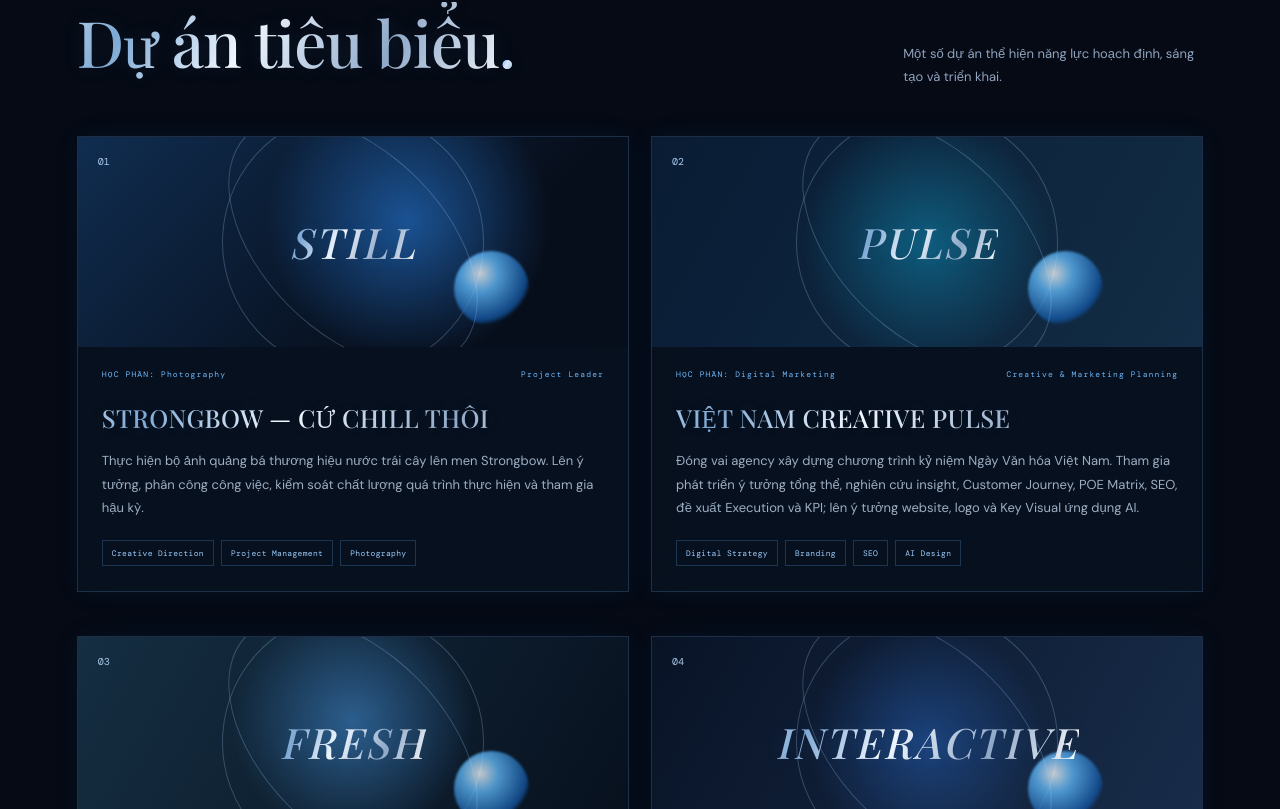
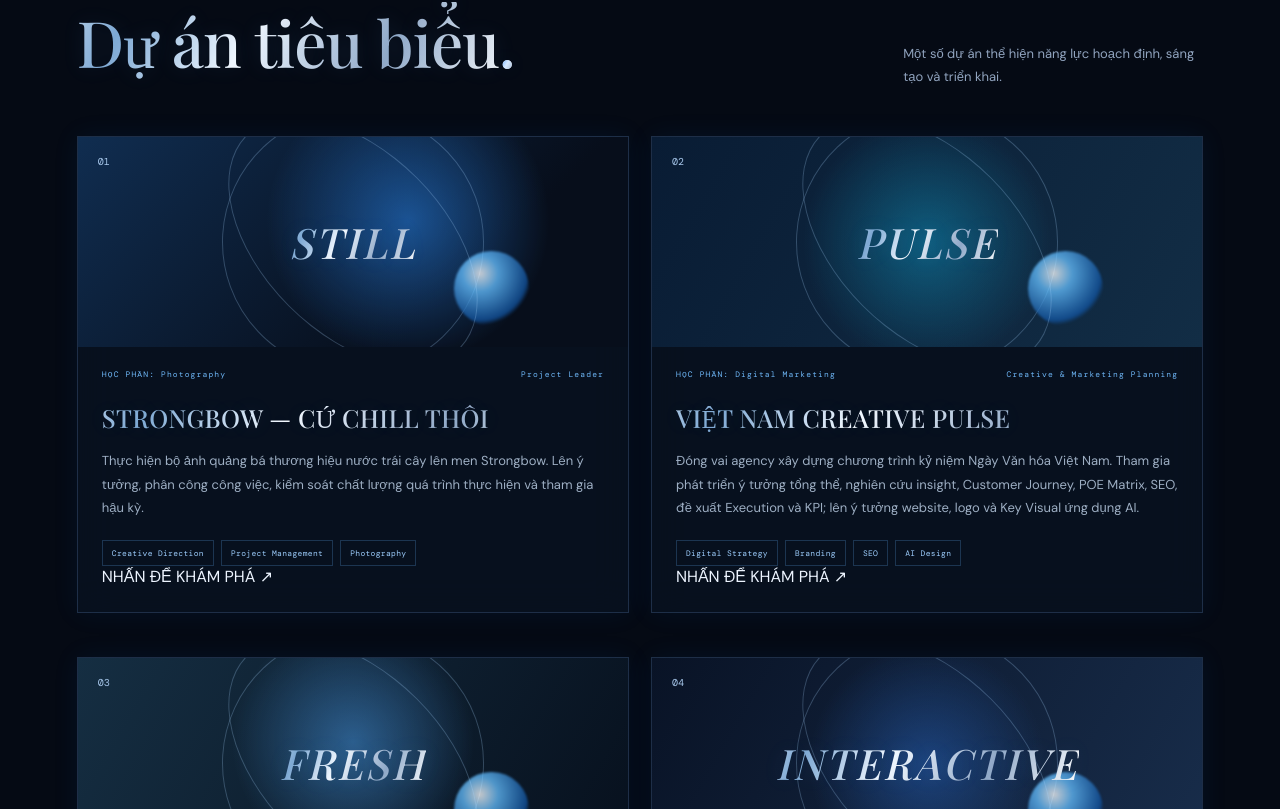
Before and after one commit to huynhduyussh2023-code/huynh-duy-portfolio, a Next.js app in the folder huynh-duy-portfolio/: page / in a window 1280 px wide. Shown: the part 2371-3180 px from the top of the page. Built offline with nearby package versions, Linux system fonts and the light colour scheme; a web font is replaced by a local one.

Commit message:
Update page.tsx

```diff
--- a/huynh-duy-portfolio/app/page.tsx
+++ b/huynh-duy-portfolio/app/page.tsx
@@ -163,10 +163,62 @@ export default function Home() {
       <section className="section-wrap works-section" id="works">
         <div className="section-kicker">03 / SELECTED WORKS</div>
         <div className="section-heading"><h2>{t.worksTitle}<span className="chrome-dot">.</span></h2><p>{t.worksSub}</p></div>
-        <div className="project-grid">{t.projects.map((p, i) => <article className="project-card" key={p.title}>
-          <div className={`project-art art-${i+1}`}><span className="art-number">0{i+1}</span><span className="art-word">{["STILL","PULSE","FRESH","INTERACTIVE","MOTION","STORY"][i]}</span><span className="art-orb" /></div>
-          <div className="project-info"><div className="project-meta"><span>{t.course}: {p.course}</span><span>{p.role}</span></div><h3>{p.title}</h3><p>{p.desc}</p><div className="tags">{p.tags.map(tag => <span key={tag}>{tag}</span>)}</div>{p.link && <a className="project-link" href={p.link} target="_blank" rel="noreferrer">{p.linkLabel} ↗</a>}</div>
-        </article>)}</div>
+        <div className="project-grid">
+  {t.projects.map((p, i) => (
+    <article
+      className="project-card"
+      key={p.title}
+      onClick={() => setSelectedProject(i)}
+      role="button"
+      tabIndex={0}
+      onKeyDown={(event) => {
+        if (event.key === "Enter" || event.key === " ") {
+          setSelectedProject(i);
+        }
+      }}
+    >
+      <div className={`project-art art-${i + 1}`}>
+        <span className="art-number">0{i + 1}</span>
+        <span className="art-word">
+          {["STILL", "PULSE", "FRESH", "INTERACTIVE", "MOTION", "STORY"][i]}
+        </span>
+        <span className="art-orb" />
+      </div>
+
+      <div className="project-info">
+        <div className="project-meta">
+          <span>{t.course}: {p.course}</span>
+          <span>{p.role}</span>
+        </div>
+
+        <h3>{p.title}</h3>
+        <p>{p.desc}</p>
+
+        <div className="tags">
+          {p.tags.map((tag) => (
+            <span key={tag}>{tag}</span>
+          ))}
+        </div>
+
+        {p.link && (
+          <a
+            className="project-link"
+            href={p.link}
+            target="_blank"
+            rel="noreferrer"
+            onClick={(event) => event.stopPropagation()}
+          >
+            {p.linkLabel} ↗
+          </a>
+        )}
+
+        <span className="project-view-hint">
+          {lang === "vi" ? "NHẤN ĐỂ KHÁM PHÁ ↗" : "CLICK TO EXPLORE ↗"}
+        </span>
+      </div>
+    </article>
+  ))}
+</div>
       </section>
 
       <section className="section-wrap experience-section" id="experience">
```
